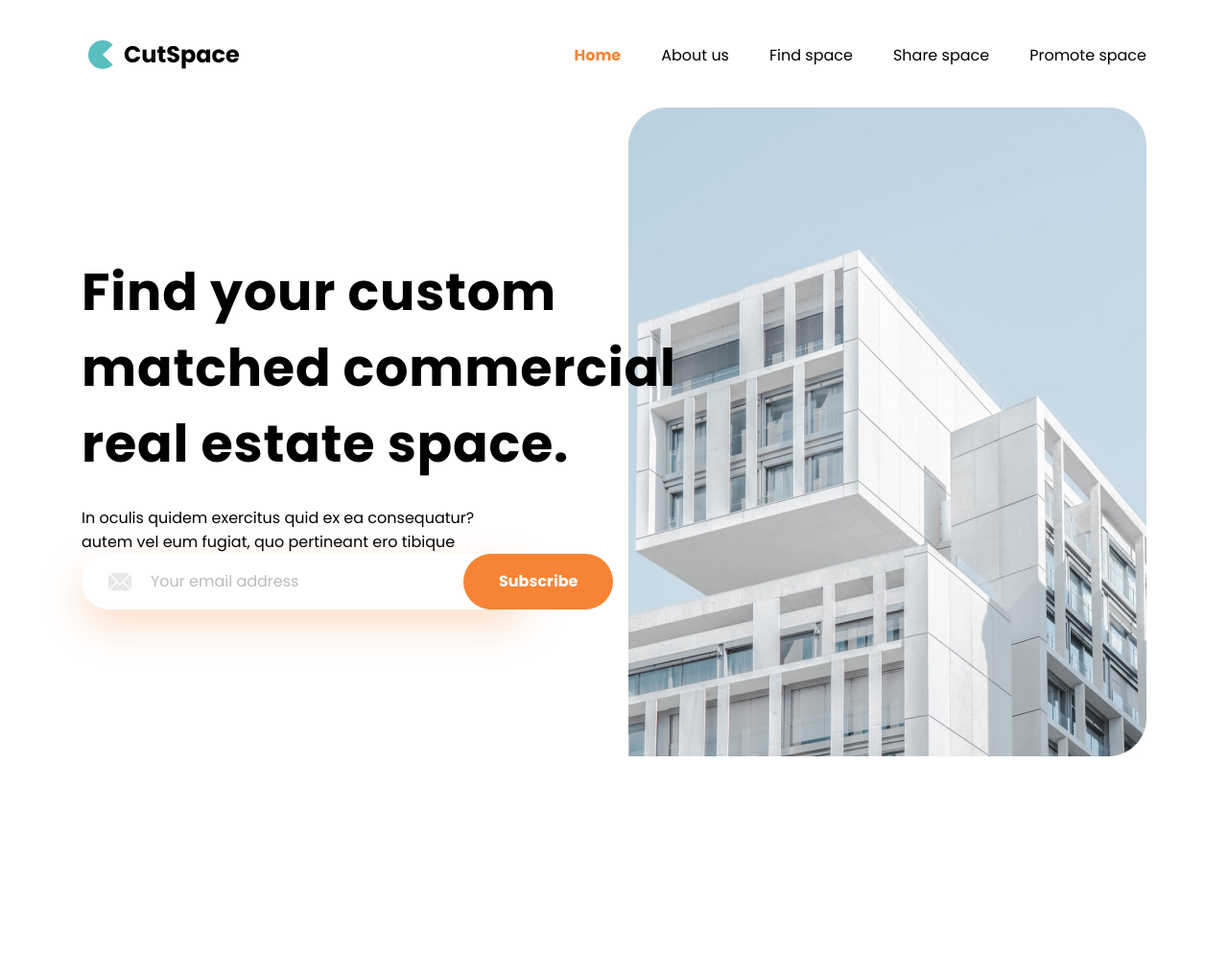
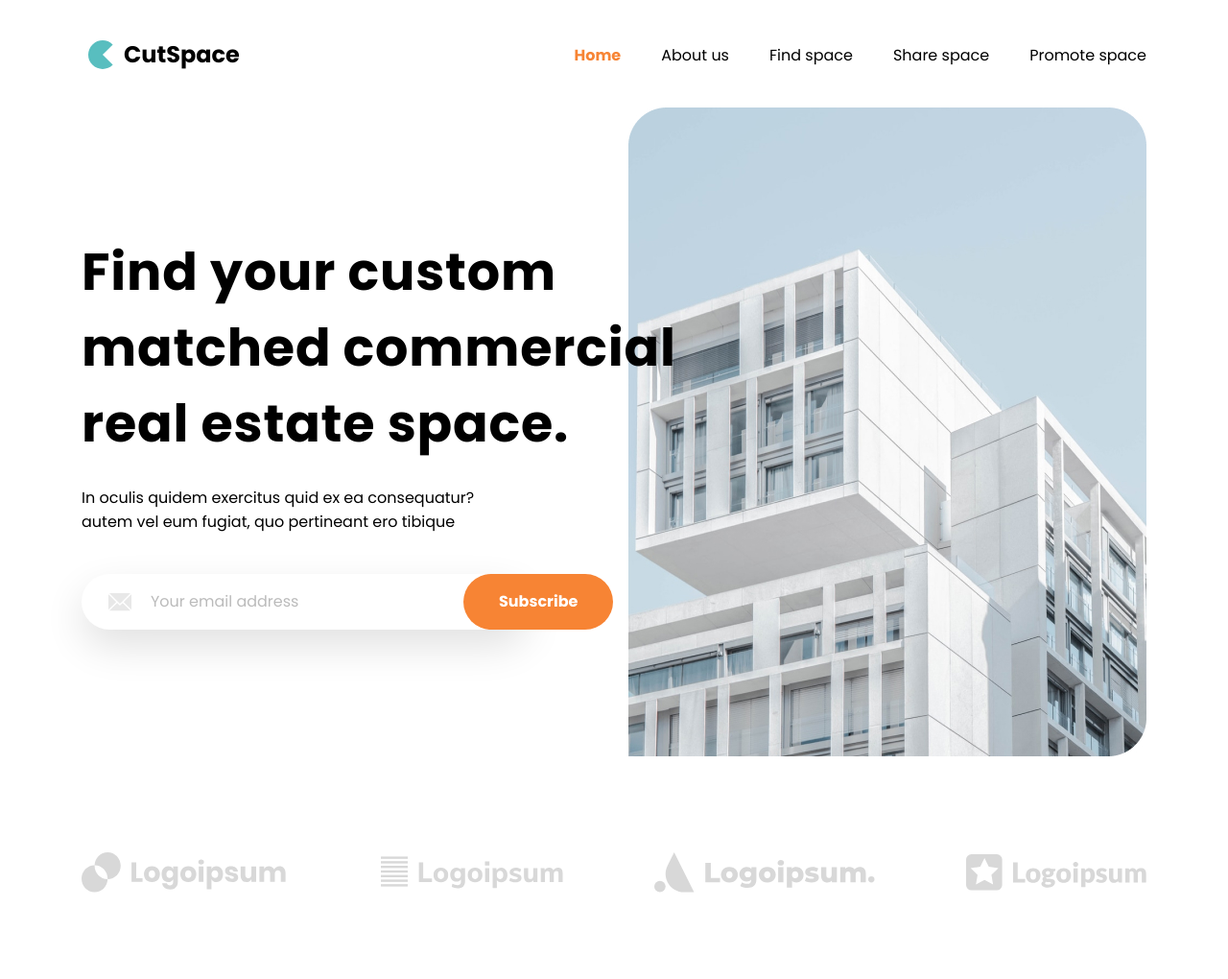
Before and after one commit to artyomevsyukov/Cutspace-Landing, a plain HTML site: page index.html in a window 1280 px wide. Shown: the whole page at 96% size. Before the commit the page ends 800 px from the top, so only its background shows below. Drawn offline with Linux system fonts and the light colour scheme.

Commit message:
added clients

```diff
--- a/index.html
+++ b/index.html
@@ -47,8 +47,8 @@
               fugiat, quo pertineant ero tibique
             </p>
 
-            <form action="" class="header-form header-form--active">
-              <label for="" class="header-form__label">
+            <form action="" class="header-form">
+              <label class="header-form__label">
                 <input
                   type="text"
                   class="header-form__input"
@@ -64,5 +64,19 @@
         </div>
       </div>
     </header>
+    <!-- section clients -->
+
+    <section class="clients">
+      <div class="container">
+        <div class="clients-row">
+          <img src="./img/clients/01.svg" alt="logo" />
+          <img src="./img/clients/02.svg" alt="logo" />
+          <img src="./img/clients/03.svg" alt="logo" />
+          <img src="./img/clients/04.svg" alt="logo" />
+        </div>
+      </div>
+    </section>
+
+    <script src="./js/main.js"></script>
   </body>
 </html>
--- /dev/null
+++ b/js/main-dist.js
@@ -0,0 +1 @@
+const headerForm=document.querySelector(".header-form"),headerFormInput=document.querySelector(".header-form__input");headerFormInput.addEventListener("focus",(function(){headerForm.classList.add("header-form--active")})),headerFormInput.addEventListener("blur",(function(){headerForm.classList.remove("header-form--active")}));
--- a/js/main.js
+++ b/js/main.js
@@ -0,0 +1,10 @@
+const headerForm = document.querySelector(".header-form");
+const headerFormInput = document.querySelector(".header-form__input");
+
+headerFormInput.addEventListener("focus", function () {
+  headerForm.classList.add("header-form--active");
+});
+
+headerFormInput.addEventListener("blur", function () {
+  headerForm.classList.remove("header-form--active");
+});
--- /dev/null
+++ b/sass/block/_clients.scss
@@ -0,0 +1,11 @@
+.clients {
+  padding-top: 100px;
+  padding-bottom: 90px;
+}
+
+.clients-row {
+  display: flex;
+  justify-content: space-between;
+  align-items: center;
+  row-gap: 95px;
+}
--- a/sass/block/_header-form.scss
+++ b/sass/block/_header-form.scss
@@ -1,8 +1,10 @@
 .header-form {
+  margin-top: 42px;
   height: 58px;
   background: #ffffff;
   box-shadow: 0px 17px 42px rgba(0, 0, 0, 0.12);
   border-radius: 29px;
+  transition: box-shadow 0.2s ease-in;
 
   &--active {
     box-shadow: 0px 17px 42px rgba(247, 132, 52, 0.27);
--- a/sass/main.scss
+++ b/sass/main.scss
@@ -11,3 +11,4 @@
 @import "./block/header";
 @import "./block/header-form";
 @import "./block/button";
+@import "./block/clients";
```
Also changed, not shown: css/main.css.
